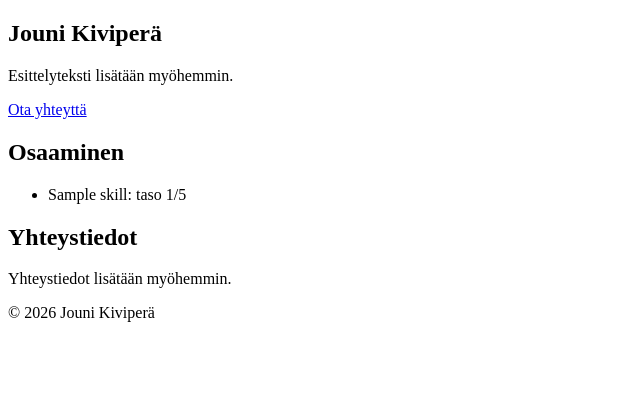
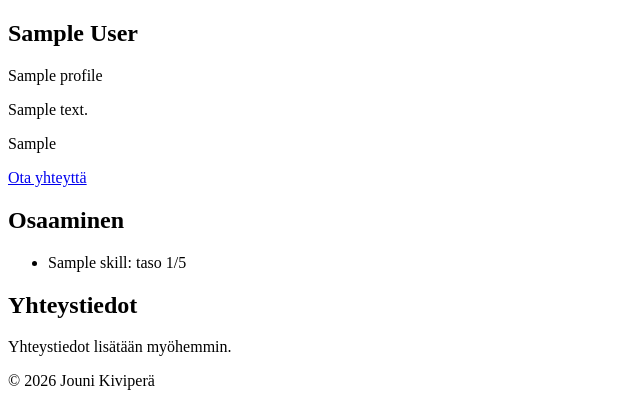
Before and after one commit to jounikivi/django-cv-portfolio, a Django app: page / in a window 1280 px wide. Shown: the part 34-454 px from the top of the page, without its empty margins (0-640 px from the left). Run offline with Django 5.2, Linux system fonts and the light colour scheme; tables that the repository leaves empty hold one stand-in row (values such as "Sample post").

Commit message:
Näytä profiilitiedot etusivulla

```diff
--- a/portfolio/templates/portfolio/home.html
+++ b/portfolio/templates/portfolio/home.html
@@ -5,9 +5,15 @@
 {% block content %}
     <!-- Etusivun esittelyosio -->
     <section aria-labelledby="intro-heading">
-        <h1 id="intro-heading">Jouni Kiviperä</h1>
-        <!-- Varsinainen ammattiprofiili lisätään myöhemmin. -->
-        <p>Esittelyteksti lisätään myöhemmin.</p>
+        {% if profile %}
+            <h1 id="intro-heading">{{ profile.full_name }}</h1>
+            <p>{{ profile.title }}</p>
+            <p>{{ profile.bio }}</p>
+            <p>{{ profile.location }}</p>
+        {% else %}
+            <h1 id="intro-heading">Jouni Kiviperä</h1>
+            <p>Esittelyteksti lisätään myöhemmin.</p>
+        {% endif %}
 
         <!-- Linkki siirtää käyttäjän saman sivun yhteystieto-osioon. -->
         <a href="#contact">Ota yhteyttä</a>
--- a/portfolio/views.py
+++ b/portfolio/views.py
@@ -1,13 +1,17 @@
 from django.shortcuts import render
 
-from .models import Skill
+from .models import Profile, Skill
 
 
 def home(request):
+    # Haetaan sivustolla näytettävä profiili.
+    profile = Profile.objects.first()
+
     # Haetaan etusivulle vain näkyviksi merkityt taidot.
     skills = Skill.objects.filter(is_active=True)
 
     context = {
+        "profile": profile,
         "skills": skills,
     }
 
```
